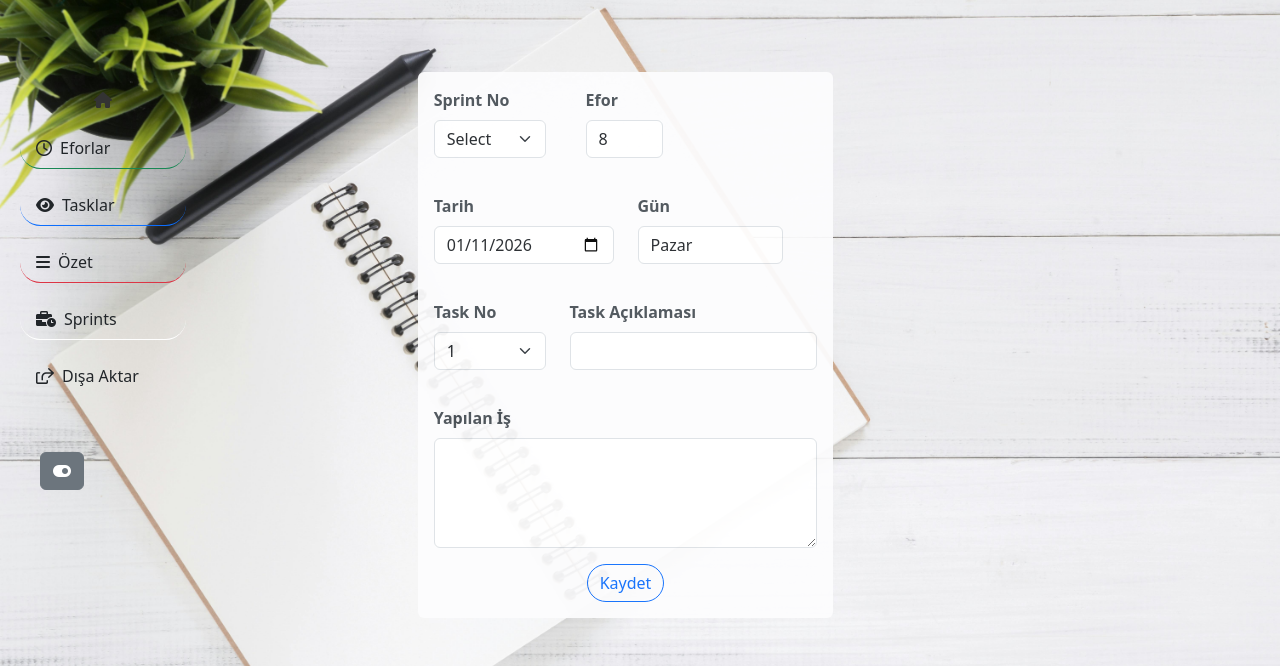
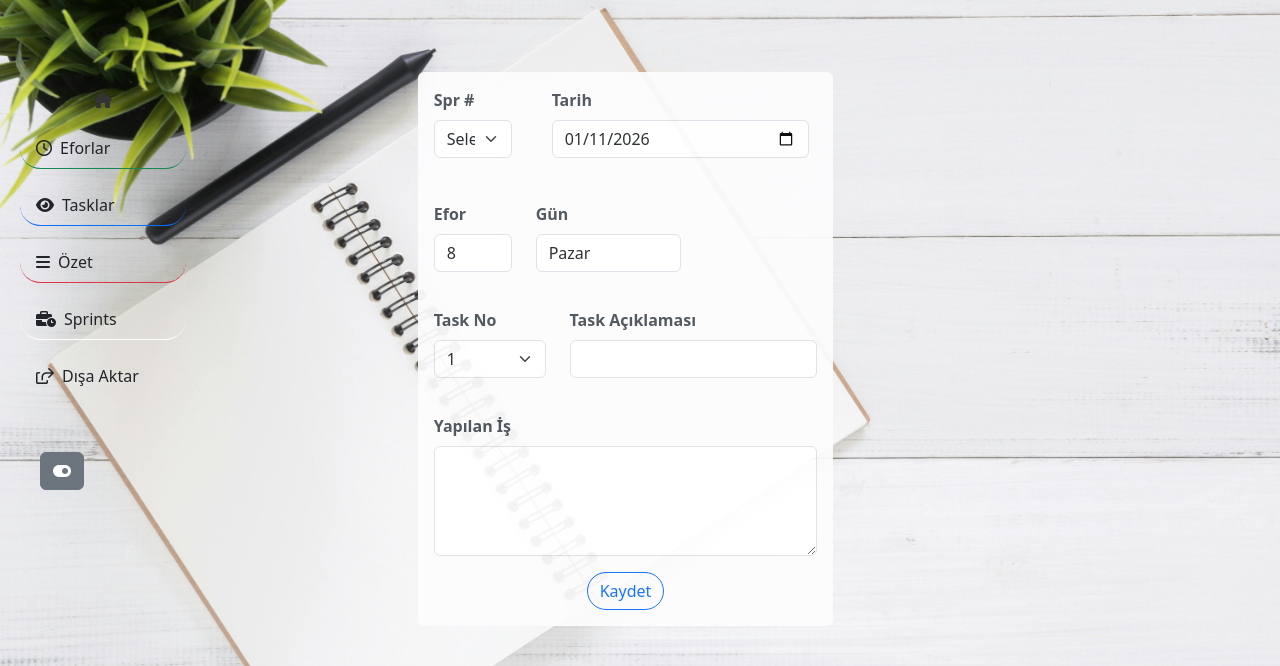
Before and after one commit to visualizeMath/Daily-Effort-Log, a Flask app: template templates/enter_log.html in a window 1280 px wide. Shown: the top 666 px of the page. Run offline with Flask 3, Linux system fonts and the light colour scheme; the template is opened without the code that fills it: most values are stand-ins (such as "Sample title", 1, 10 or a date in 2020); some libraries are stand-ins or nearby versions.

Commit message:
Style improvements in effort entry page

```diff
--- a/templates/enter_log.html
+++ b/templates/enter_log.html
@@ -7,9 +7,8 @@
 
         <div class="row">
 
-
-            <div class="mb-3 col-4 me-3">
-                <label for="sprint_no" class="form-label fw-bold d-flex justify-content-start">Sprint No</label>
+            <div class="mb-3 col-3 me-3">
+                <label for="sprint_no" class="form-label fw-bold d-flex justify-content-start">Spr #</label>
                 <select class="form-select" id="sprint_no" name="sprint_no" required>
                     <option value="Select">Select</option>
                     {% if active_sprints %}
@@ -18,29 +17,29 @@
                         {% endfor %}
                     {% endif %}
                 </select>
+
+
+            </div>
+            <div class="mb-3 col me-2">
+                <label for="tarih" class="form-label fw-bold d-flex justify-content-start">Tarih</label>
+                <input type="date" class="form-control" id="tarih" name="tarih" required>
             </div>
 
-            <div class="mb-3 col-3">
-                <label for="harcanan_efor" class="form-label fw-bold d-flex justify-content-start">Efor</label>
-                <input type="number" step="1" class="form-control" value="8" id="harcanan_efor" name="harcanan_efor" required min="1" max="12">
-            </div>
 
-                <div class="col-1 d-flex justify-content-start mb-2 align-items-center mt-3"  style="opacity: 0.7;">
+
+
+        </div>
+         <div class="col-1 d-flex justify-content-start mb-2 align-items-center align-items-end"  style="opacity: 0.7;">
                  <span class="badge bg-transparent rounded-pill text-success fs-6" id="total_efor"  data-bs-toggle="tooltip" data-bs-placement="left"  data-bs-html="true" title="<b>toplam efor (saat) </b>"></span>
 
             </div>
 
+        <div class="row">
 
 
-        </div>
-
-
-
-
-        <div class="row">
-            <div class="mb-3 col-6">
-                <label for="tarih" class="form-label fw-bold d-flex justify-content-start">Tarih</label>
-                <input type="date" class="form-control" id="tarih" name="tarih" required>
+             <div class="mb-3 col-3">
+                <label for="harcanan_efor" class="form-label fw-bold d-flex justify-content-start">Efor</label>
+                <input type="number" step="1" class="form-control" value="8" id="harcanan_efor" name="harcanan_efor" required min="1" max="12">
             </div>
 
             <div class="mb-3 col-5">
--- a/templates/summary.html
+++ b/templates/summary.html
@@ -154,8 +154,8 @@
                     const circleRect = circle.getBoundingClientRect();
 
                     // Position the detailDiv just above the circle
-                    detailDiv.style.top = (window.scrollY + circleRect.top - detailDiv.offsetHeight + 82) + 'px';
-                    detailDiv.style.left = (window.scrollX + circleRect.left + (circleRect.width / 2) - (detailDiv.offsetWidth / 2)) + 'px';
+                    detailDiv.style.top = (window.scrollY + circleRect.top - detailDiv.offsetHeight -70) + 'px';
+                    detailDiv.style.left = (window.scrollX + circleRect.left + (circleRect.width / 2) - (detailDiv.offsetWidth / 2)+20) + 'px';
 
                     // Show the detailDiv
                     detailDiv.style.display = 'block';
```
